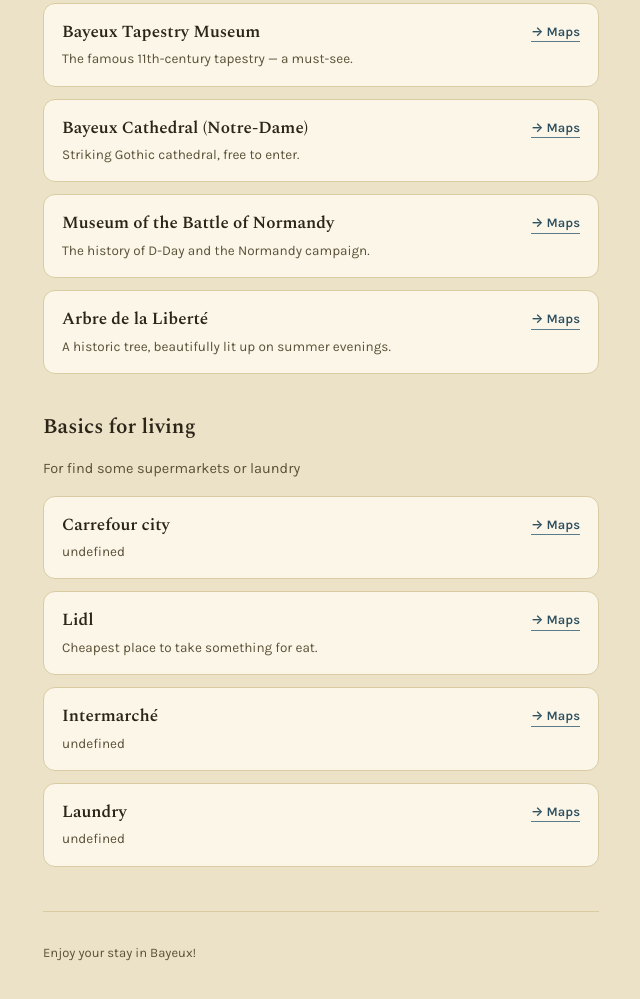
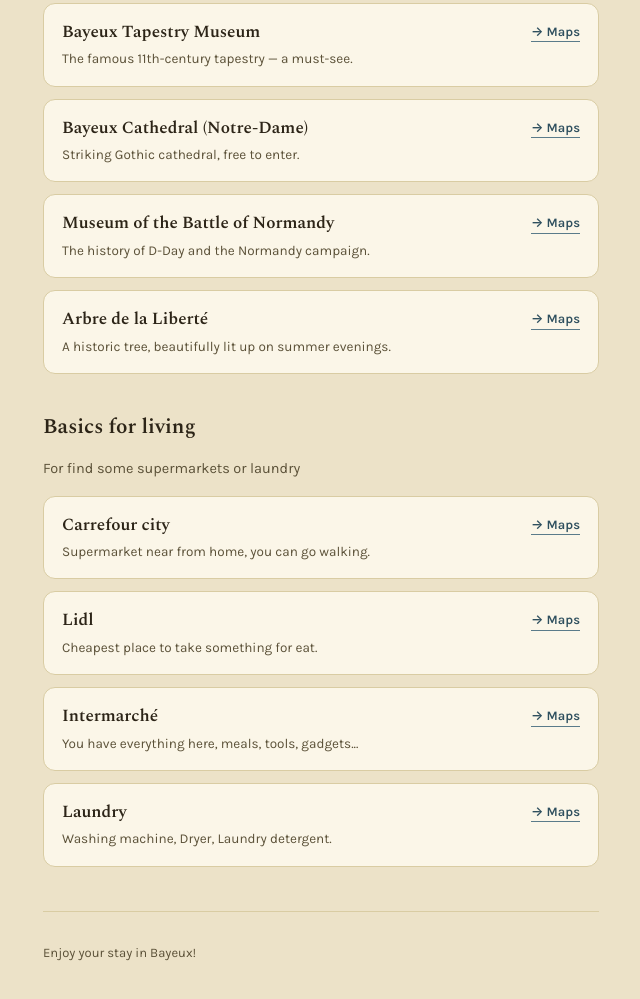
Before and after one commit to abelolivalopez-sketch/Claireappartment, a plain HTML site: page index.html in a window 1280 px wide. Shown: the part 1227-2226 px from the top of the page, without its empty margins (319-959 px from the left). Drawn offline with nearby package versions, Linux system fonts and the light colour scheme.

Commit message:
Update index.html

```diff
--- a/index.html
+++ b/index.html
@@ -281,10 +281,10 @@
     { name: "Arbre de la Liberté", note: "A historic tree, beautifully lit up on summer evenings.", address: "Place de la Liberté, 14400 Bayeux, France" }
   ],
   live: [
-    { name: "Carrefour city", address: "22 Rue Saint-Jean, 14400 Bayeux" },
+    { name: "Carrefour city",note: "Supermarket near from home, you can go walking.", address: "22 Rue Saint-Jean, 14400 Bayeux" },
     { name: "Lidl", note: "Cheapest place to take something for eat.", address: "Rte d'Esquay sur Seulles, 14400 Saint-Vigor-le-Grand" },
-    { name: "Intermarché", address: "Rte d'Esquay sur Seulles, 14400 Saint-Vigor-le-Grand" },
-    { name: "Laundry", address: "10 Rue Maréchal Foch, 14400 Bayeux" }
+    { name: "Intermarché",note:"You have everything here, meals, tools, gadgets...", address: "Rte d'Esquay sur Seulles, 14400 Saint-Vigor-le-Grand" },
+    { name: "Laundry", note:"Washing machine, Dryer, Laundry detergent.",address: "10 Rue Maréchal Foch, 14400 Bayeux" }
   ]
 };
 
```
